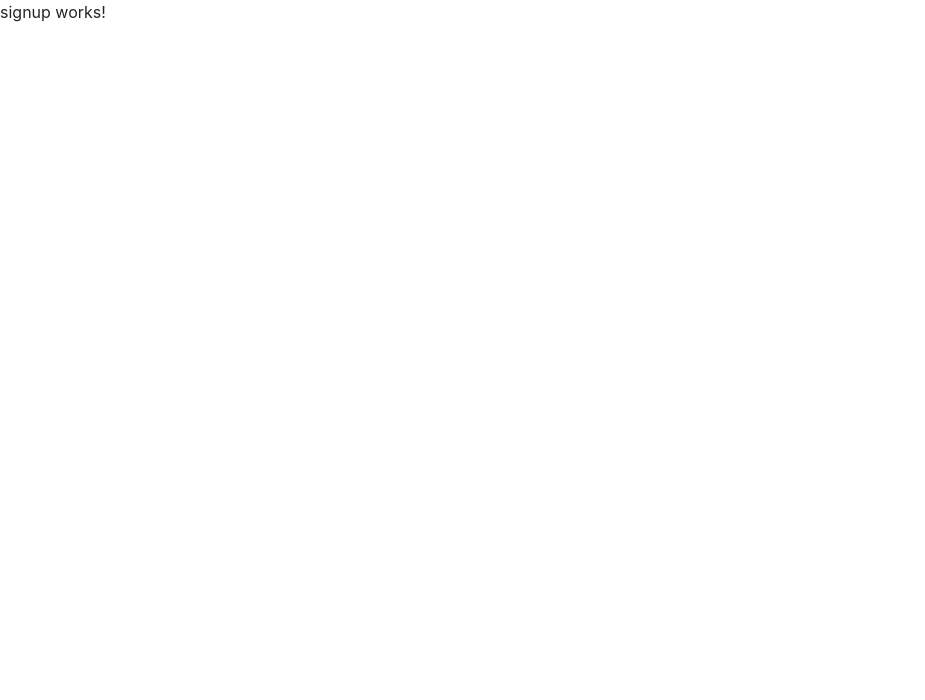
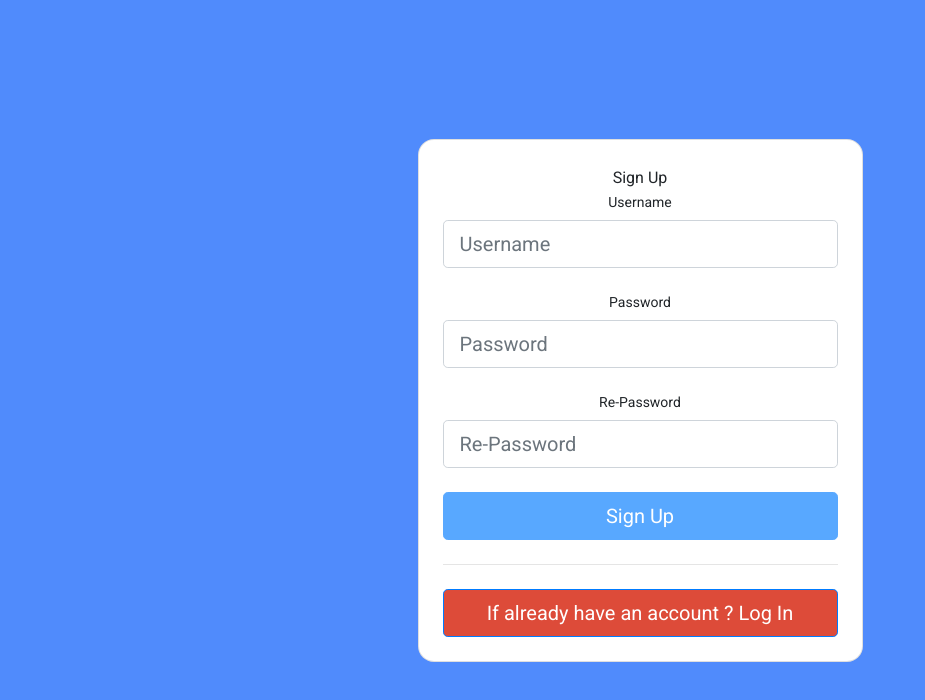
Before and after one commit to gangwarkumaranit/Polling-App, an Angular app: page /signup in a window 1280 px wide. Shown: the top 700 px of the page, without its empty margins (0-925 px from the left). Built offline with nearby package versions, Linux system fonts and the light colour scheme.

Commit message:
validated polling app

```diff
--- a/angular.json
+++ b/angular.json
@@ -31,6 +31,7 @@
               "src/assets"
             ],
             "styles": [
+              "./node_modules/@angular/material/prebuilt-themes/indigo-pink.css",
               "node_modules/bootstrap/dist/css/bootstrap.min.css",
               "src/styles.css"
             ],
@@ -95,6 +96,7 @@
               "src/assets"
             ],
             "styles": [
+              "./node_modules/@angular/material/prebuilt-themes/indigo-pink.css",
               "src/styles.css"
             ],
             "scripts": []
--- a/package.json
+++ b/package.json
@@ -12,11 +12,14 @@
   "private": true,
   "dependencies": {
     "@angular/animations": "~11.2.9",
+    "@angular/cdk": "^11.2.13",
     "@angular/common": "~11.2.9",
     "@angular/compiler": "~11.2.9",
     "@angular/core": "~11.2.9",
+    "@angular/flex-layout": "^13.0.0-beta.36",
     "@angular/forms": "~11.2.9",
     "@angular/localize": "~11.2.9",
+    "@angular/material": "^11.2.13",
     "@angular/platform-browser": "~11.2.9",
     "@angular/platform-browser-dynamic": "~11.2.9",
     "@angular/router": "~11.2.9",
--- a/src/app/app.component.ts
+++ b/src/app/app.component.ts
@@ -1,4 +1,5 @@
 import { Component } from '@angular/core';
+import { FormControl,FormGroup,Validator } from '@angular/forms'
 
 @Component({
   selector: 'app-root',
--- a/src/app/login/login.component.html
+++ b/src/app/login/login.component.html
@@ -1 +1,39 @@
-<p>login works!</p>
+<section class="vh-100" style="background-color: #508bfc;">
+    <div class="container py-5 h-100">
+      <div class="row d-flex justify-content-center align-items-center h-100">
+        <div class="col-12 col-md-8 col-lg-6 col-xl-5">
+          <div class="card shadow-2-strong" style="border-radius: 1rem;">
+            <div class="card-body p-5 text-center">
+
+              <h3 class="mb-5">Log In</h3>
+              <form [formGroup]=loginForm>
+                <div class="form-outline mb-4">
+                  <label class="form-label" for="typeEmailX-2">Username</label>
+                  <input type="email" id="typeEmailX-2" class="form-control form-control-lg" formControlName="username" placeholder="Username" />
+
+                  <small class="text-danger" *ngIf="username && username.invalid && username.touched" >required</small>
+
+                </div>
+
+
+                <div class="form-outline mb-4">
+                  <label class="form-label" for="typePasswordX-2">Password</label>
+                  <input type="password" id="typePasswordX-2" class="form-control form-control-lg" formControlName="password" placeholder="Password" />
+
+                  <small class="text-danger" *ngIf="password && password.invalid && password.touched" >required</small>
+                </div>
+
+
+                <button  [disabled]="loginForm.invalid"  class="btn btn-primary btn-lg btn-block" routerLink="../dashboard" type="submit">Login</button>
+
+                <hr class="my-4">
+
+               <button  class="btn btn-lg btn-block btn-primary" routerLink="../signup" style="background-color: #dd4b39;" type="submit"><i class="fab fa-google me-2"></i> Have not account ? Sign Up</button>
+              </form>
+
+            </div>
+          </div>
+        </div>
+      </div>
+    </div>
+  </section>
--- a/src/app/login/login.component.ts
+++ b/src/app/login/login.component.ts
@@ -1,4 +1,5 @@
 import { Component, OnInit } from '@angular/core';
+import { FormControl, FormGroup, Validators } from '@angular/forms';
 
 @Component({
   selector: 'app-login',
@@ -6,7 +7,16 @@ import { Component, OnInit } from '@angular/core';
   styleUrls: ['./login.component.css']
 })
 export class LoginComponent implements OnInit {
-
+  loginForm= new FormGroup({
+    username: new FormControl('',Validators.required),
+    password: new FormControl('',Validators.required)
+  })
+  get username(){
+    return this.loginForm.get('username');
+  }
+  get password(){
+    return this.loginForm.get('password');
+  }
   constructor() { }
 
   ngOnInit(): void {
--- /dev/null
+++ b/src/app/shared/password.validator.ts
@@ -0,0 +1,9 @@
+import { AbstractControl } from "@angular/forms";
+
+ export function PasswordValidator(control: AbstractControl): { [key: string]: boolean } | null {
+    const password = control.get('password');
+    const repassword = control.get('repassword');
+    return password && repassword && password.value != repassword.value ?
+    { 'misMatch': true} :
+    null;
+}
--- a/src/app/signup/signup.component.html
+++ b/src/app/signup/signup.component.html
@@ -1 +1,43 @@
-<p>signup works!</p>
+<section class="vh-100" style="background-color: #508bfc;">
+    <div class="container py-5 h-100">
+      <div class="row d-flex justify-content-center align-items-center h-100">
+        <div class="col-12 col-md-8 col-lg-6 col-xl-5">
+          <div class="card shadow-2-strong" style="border-radius: 1rem;">
+            <div class="card-body p-4 text-center">
+
+              <h3 class="mb-0">Sign Up</h3>
+              <form [formGroup]=signupForm>
+                <div class="form-outline mb-4">
+                  <label class="form-label" for="typeEmailX-2">Username</label>
+                  <input type="email" id="typeEmailX-2" class="form-control form-control-lg"  placeholder="Username" formControlName="username"/>
+                  <small class="text-danger" *ngIf="username && username.invalid && username.touched" >required</small>
+
+                </div>
+
+                <div class="form-outline mb-4">
+                  <label class="form-label" for="typePasswordX-2">Password</label>
+                  <input type="password" id=" typePasswordX-2" class="form-control form-control-lg" placeholder="Password" formControlName="password"/>
+                  <small class="text-danger" *ngIf="password && password.invalid && password.touched" >required</small>
+                </div>
+
+                <div class="form-outline mb-4">
+                  <label class="form-label" for="typePasswordX-2">Re-Password</label>
+                  <input [class.is-invalid]="signupForm.errors?.misMatch" type="password" id="typePasswordX-2" class="form-control form-control-lg" placeholder="Re-Password" formControlName="repassword"  />
+                  <small class="text-danger" *ngIf="repassword && repassword.invalid && repassword.touched">required</small>
+                  <small class="text-danger" *ngIf="signupForm.errors?.misMatch">Password misMatch</small>
+                </div>
+
+
+                <button  [disabled]="signupForm.invalid"  class="btn btn-primary btn-lg btn-block" routerLink="../dashboard" type="submit">Sign Up</button>
+
+                <hr class="my-4">
+
+                <button class="btn btn-lg btn-block btn-primary" routerLink="../login" style="background-color: #dd4b39;" type="submit"><i class="fab fa-google me-2"></i>If already have an account ? Log In</button>
+              </form>
+
+            </div>
+          </div>
+        </div>
+      </div>
+    </div>
+  </section>
--- a/src/app/signup/signup.component.ts
+++ b/src/app/signup/signup.component.ts
@@ -1,4 +1,6 @@
 import { Component, OnInit } from '@angular/core';
+import { FormControl, Validators, FormGroup } from '@angular/forms';
+import { PasswordValidator } from '../shared/password.validator';
 
 @Component({
   selector: 'app-signup',
@@ -6,6 +8,22 @@ import { Component, OnInit } from '@angular/core';
   styleUrls: ['./signup.component.css']
 })
 export class SignupComponent implements OnInit {
+  signupForm= new FormGroup({
+    username: new FormControl('',[Validators.required]),
+    password: new FormControl('',[Validators.required]),
+    repassword: new FormControl('',[Validators.required])
+
+  },{validators: PasswordValidator});
+
+ get username(){
+   return this.signupForm.get('username');
+ }
+ get password(){
+   return this.signupForm.get('password');
+ }
+ get repassword(){
+  return this.signupForm.get('repassword');
+}
 
   constructor() { }
 
--- a/src/index.html
+++ b/src/index.html
@@ -6,8 +6,12 @@
   <base href="/">
   <meta name="viewport" content="width=device-width, initial-scale=1">
   <link rel="icon" type="image/x-icon" href="favicon.ico">
+  <link rel="preconnect" href="https://fonts.gstatic.com">
+  <link href="https://fonts.googleapis.com/css2?family=Roboto:wght@300;400;500&display=swap" rel="stylesheet">
+  <link href="https://fonts.googleapis.com/icon?family=Material+Icons" rel="stylesheet">
+  <link rel="stylesheet" href="https://maxcdn.bootstrapcdn.com/bootstrap/4.0.0/css/bootstrap.min.css" integrity="sha384-Gn5384xqQ1aoWXA+058RXPxPg6fy4IWvTNh0E263XmFcJlSAwiGgFAW/dAiS6JXm" crossorigin="anonymous">
 </head>
-<body>
+<body class="mat-typography">
   <app-root></app-root>
 </body>
 </html>
--- a/src/styles.css
+++ b/src/styles.css
@@ -1 +1,4 @@
 /* You can add global styles to this file, and also import other style files */
+
+html, body { height: 100%; }
+body { margin: 0; font-family: Roboto, "Helvetica Neue", sans-serif; }
```
Also changed, not shown: src/app/app.module.ts (+6 -1 lines), src/app/dashboard/dashboard.component.html (line endings or trailing spaces), 1 other file (tests, documents, lock files or other folders).
